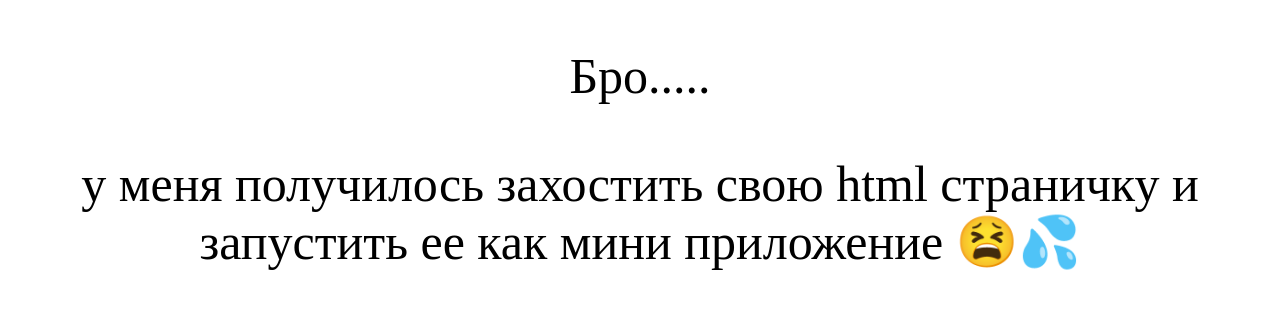
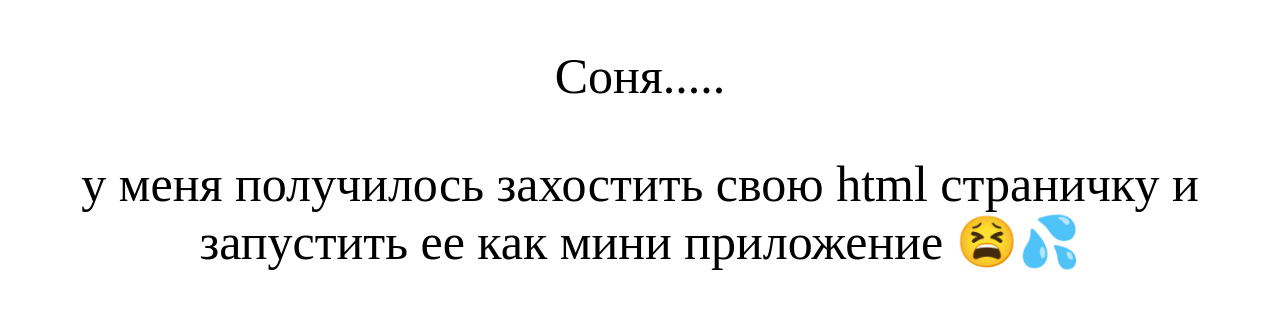
Before and after one commit to L-NAX/html_test, a plain HTML site: page index.html in a window 1280 px wide. Shown: the part 269-578 px from the top of the page. Drawn offline with Linux system fonts and the light colour scheme.

Commit message:
Update index.html

```diff
--- a/index.html
+++ b/index.html
@@ -24,7 +24,7 @@
 
 
 <div class="centered-text">
-<p> Бро.....</p>
+<p> Соня.....</p>
 <p>у меня получилось захостить свою html страничку и запустить ее как мини приложение 😫💦</p>
 </div>
 
```
